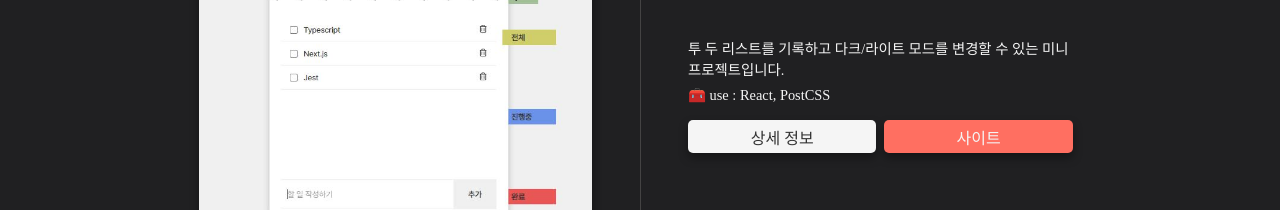
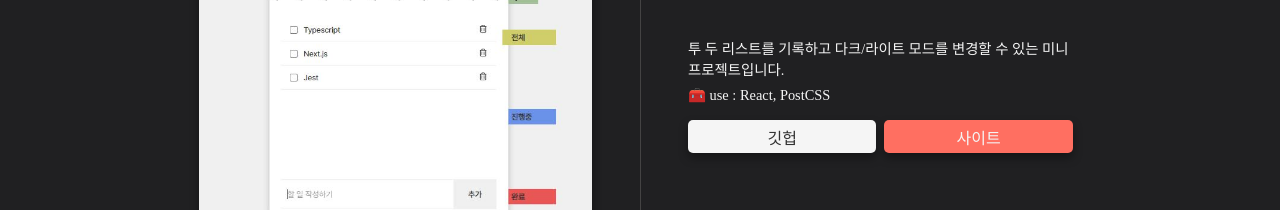
Before and after one commit to bokyungK/portfolio, a React (Create React App) app: page / in a window 1280 px wide. Shown: the part 1980-2190 px from the top of the page. Built offline with nearby package versions, Linux system fonts and the light colour scheme; a web font is replaced by a local one.

Commit message:
Doc: Add github info

```diff
--- a/src/components/Projects.jsx
+++ b/src/components/Projects.jsx
@@ -7,23 +7,15 @@ const PROJECTS = [
     description: '투 두 리스트를 기록하고 다크/라이트 모드를 변경할 수 있는 미니 프로젝트입니다.',
     imageName: 'toDoList',
     tags: ['React', 'PostCSS'],
-    infoUrl: 'https://www.notion.so/gombobbang/To-Do-List-11cd4a027b2e80f29c67cd703bb60783',
+    gitUrl: 'https://github.com/bokyungK/making-to-do-list',
     siteUrl: 'https://bobo-to-do.netlify.app/'
   },
-  // {
-  //   title: 'Youtube Clone',
-  //   description: '공식 API를 활용하여 유튜브와 똑같은 사이트를 제작한 프로젝트입니다.',
-  //   imageName: 'gomtube',
-  //   tags: ['React', 'React-Router-Dom', 'Tailwind'],
-  //   infoUrl: 'https://github.com/bokyungK/youtube-clone',
-  //   siteUrl: 'https://gomtube.netlify.app/',
-  // },
   {
     title: 'Game Shop',
     description: '게임 팩 판매 사이트를 제작했습니다. 관리자 계정으로 새로운 제품 등록, 등록된 제품 가져오기, 로그인/로그아웃, 유저별로 장바구니를 등록하고 확인 수 있습니다.',
     imageName: 'gameShop',
     tags: ['React', 'React-router', 'React-query', 'Firebase', 'Cloudinary', 'Tailwind'],
-    infoUrl: 'https://www.notion.so/gombobbang/Game-Shop-11cd4a027b2e80e38661dbba7c030e1c',
+    gitUrl: 'https://github.com/bokyungK/shoppy',
     siteUrl: 'https://bobo-gamer-shop.netlify.app/',
   },
   {
@@ -31,7 +23,7 @@ const PROJECTS = [
     description: '반려견과 매일 산책했던 경험을 사진과 일기로 기록할 수 있는 서비스입니다. 출석 도장, 로그인/아웃, 회원가입/탈퇴, 즐겨찾기, 정렬 등 기능을 사용할 수 있습니다.',
     imageName: 'diary',
     tags: ['React', 'React-router', 'React-query', 'Firebase', 'Cloudinary', 'PostCSS'],
-    infoUrl: 'https://www.notion.so/gombobbang/11cd4a027b2e8080b7eedc14219a37ac',
+    gitUrl: 'https://github.com/bokyungK/walking-diary',
     siteUrl: 'https://new-walking-diary.netlify.app/',
   }
 ];
@@ -43,7 +35,7 @@ export default function Projects() {
       <ol className="project-container">
         {
           PROJECTS.map((item) => {
-            const { title, description, imageName, tags, infoUrl, siteUrl } = item;
+            const { title, description, imageName, tags, gitUrl, siteUrl } = item;
 
             return (
               <li className="project-item" key={imageName}>
@@ -59,7 +51,7 @@ export default function Projects() {
                         🧰 use : {tags.join(', ')}
                       </div>
                       <div className="link-container">
-                        <a className="url-items" href={infoUrl}>상세 정보</a>
+                        <a className="url-items" href={gitUrl}>깃헙</a>
                         <a className="url-items" href={siteUrl}>사이트</a>
                       </div>
                     </div>
```
